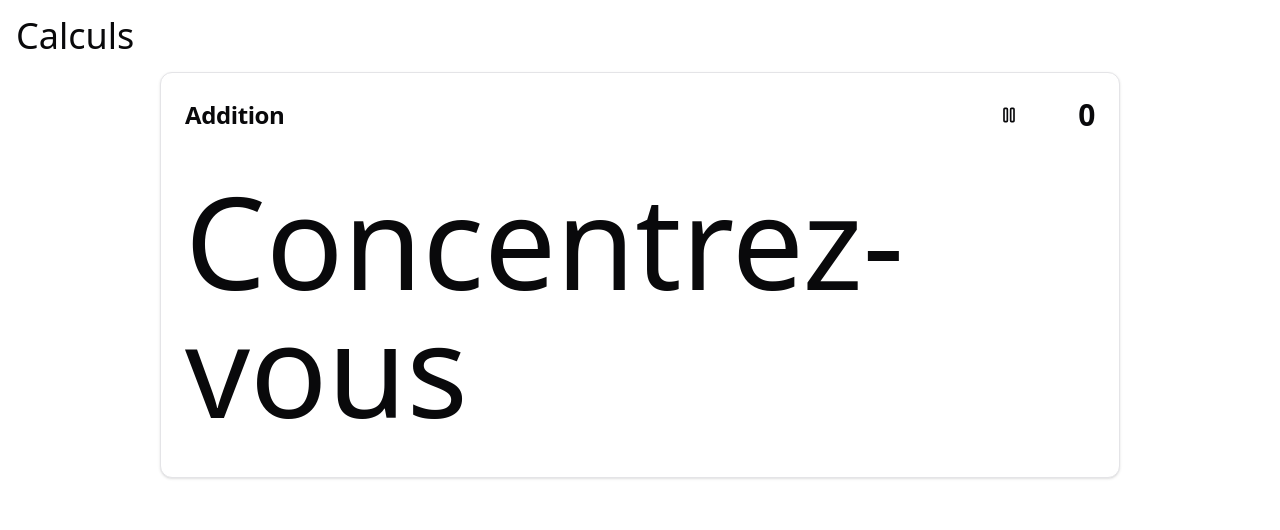
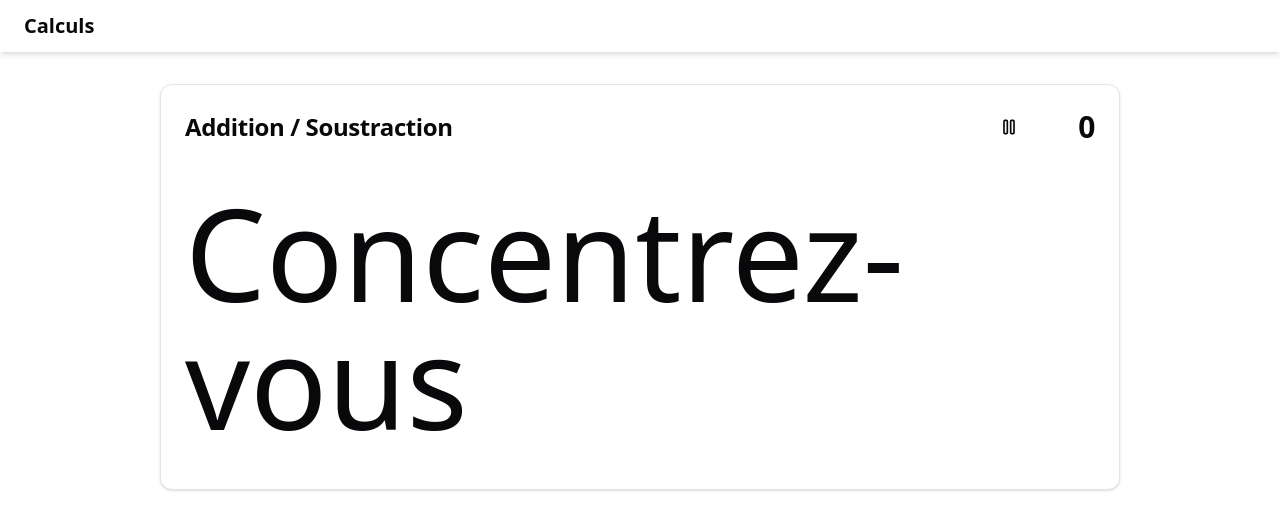
Before and after one commit to wodenp98/calculate, a Next.js app: page /addition-soustraction in a window 1280 px wide. Shown: the top 530 px of the page. Built offline with nearby package versions, Linux system fonts and the light colour scheme.

Commit message:
fix console log and header

```diff
--- a/app/addition-soustraction/page.tsx
+++ b/app/addition-soustraction/page.tsx
@@ -82,8 +82,6 @@ const AdditionSoustraction: React.FC = () => {
     }
   }, [count, delay, leftDigits, rightDigits, isPaused]);
 
-  console.log(!currentCalculation);
-
   const handleShowResults = () => {
     setShowResults(true);
   };
@@ -122,7 +120,7 @@ const AdditionSoustraction: React.FC = () => {
         <Card className="w-3/4">
           <CardHeader>
             <CardTitle className="flex justify-between items-center">
-              <div className="text-2xl">Addition</div>
+              <div className="text-2xl">Addition / Soustraction</div>
               <div className="flex items-center justify-between space-x-4 w-28">
                 <Button variant="ghost" onClick={togglePause}>
                   {isPaused ? <Play size={20} /> : <Pause size={20} />}
--- a/app/addition/page.tsx
+++ b/app/addition/page.tsx
@@ -24,6 +24,8 @@ function generateAddition(
   const num2 = getRandomInt(1, rightMax);
   return { operation: `${num1} + ${num2}`, result: num1 + num2 };
 }
+
+// ne jamais avoir de 0 et pas de soustraction négative
 
 const Addition: React.FC = () => {
   const searchParams = useSearchParams();
@@ -75,8 +77,6 @@ const Addition: React.FC = () => {
       };
     }
   }, [count, delay, leftDigits, rightDigits, isPaused]);
-
-  console.log(!currentCalculation);
 
   const handleShowResults = () => {
     setShowResults(true);
--- a/app/division/page.tsx
+++ b/app/division/page.tsx
@@ -81,8 +81,6 @@ const Division: React.FC = () => {
     }
   }, [count, delay, leftDigits, rightDigits, isPaused]);
 
-  console.log(!currentCalculation);
-
   const handleShowResults = () => {
     setShowResults(true);
   };
@@ -121,7 +119,7 @@ const Division: React.FC = () => {
         <Card className="w-3/4">
           <CardHeader>
             <CardTitle className="flex justify-between items-center">
-              <div className="text-2xl">Addition</div>
+              <div className="text-2xl">Division</div>
               <div className="flex items-center justify-between space-x-4 w-28">
                 <Button variant="ghost" onClick={togglePause}>
                   {isPaused ? <Play size={20} /> : <Pause size={20} />}
--- a/app/multiplication/page.tsx
+++ b/app/multiplication/page.tsx
@@ -76,8 +76,6 @@ const Multiplication: React.FC = () => {
     }
   }, [count, delay, leftDigits, rightDigits, isPaused]);
 
-  console.log(!currentCalculation);
-
   const handleShowResults = () => {
     setShowResults(true);
   };
@@ -116,7 +114,7 @@ const Multiplication: React.FC = () => {
         <Card className="w-3/4">
           <CardHeader>
             <CardTitle className="flex justify-between items-center">
-              <div className="text-2xl">Addition</div>
+              <div className="text-2xl">Multiplication</div>
               <div className="flex items-center justify-between space-x-4 w-28">
                 <Button variant="ghost" onClick={togglePause}>
                   {isPaused ? <Play size={20} /> : <Pause size={20} />}
--- a/app/soustraction/page.tsx
+++ b/app/soustraction/page.tsx
@@ -76,8 +76,6 @@ const Soustraction: React.FC = () => {
     }
   }, [count, delay, leftDigits, rightDigits, isPaused]);
 
-  console.log(!currentCalculation);
-
   const handleShowResults = () => {
     setShowResults(true);
   };
@@ -116,7 +114,7 @@ const Soustraction: React.FC = () => {
         <Card className="w-3/4">
           <CardHeader>
             <CardTitle className="flex justify-between items-center">
-              <div className="text-2xl">Addition</div>
+              <div className="text-2xl">Soustraction</div>
               <div className="flex items-center justify-between space-x-4 w-28">
                 <Button variant="ghost" onClick={togglePause}>
                   {isPaused ? <Play size={20} /> : <Pause size={20} />}
--- a/components/Header/Header.tsx
+++ b/components/Header/Header.tsx
@@ -4,10 +4,14 @@ import Link from "next/link";
 
 export const Header = () => {
   return (
-    <div className="p-4">
-      <Link href="/" className="text-4xl">
-        Calculs
-      </Link>
-    </div>
+    <header className="bg-white shadow-md mb-8">
+      <nav className="container mx-auto px-6 py-3">
+        <div className="flex items-center justify-between">
+          <div className="text-xl font-semibold">
+            <Link href="/">Calculs</Link>
+          </div>
+        </div>
+      </nav>
+    </header>
   );
 };
--- a/package.json
+++ b/package.json
@@ -17,7 +17,7 @@
     "class-variance-authority": "^0.7.0",
     "clsx": "^2.1.1",
     "lucide-react": "^0.437.0",
-    "next": "14.2.5",
+    "next": "^14.2.22",
     "react": "^18",
     "react-dom": "^18",
     "react-hook-form": "^7.53.0",
```
Also changed, not shown: 1 other file (tests, documents, lock files or other folders).
